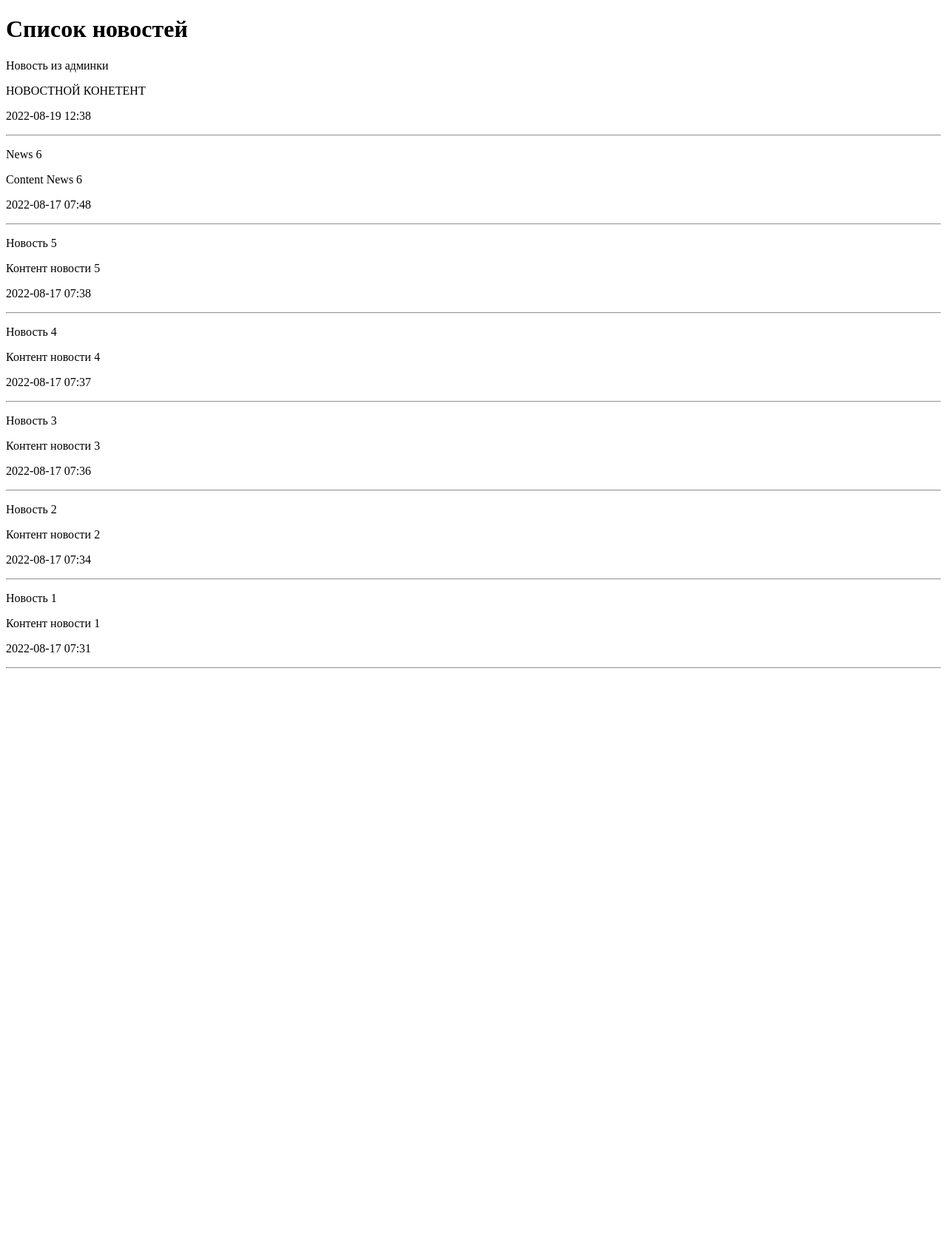
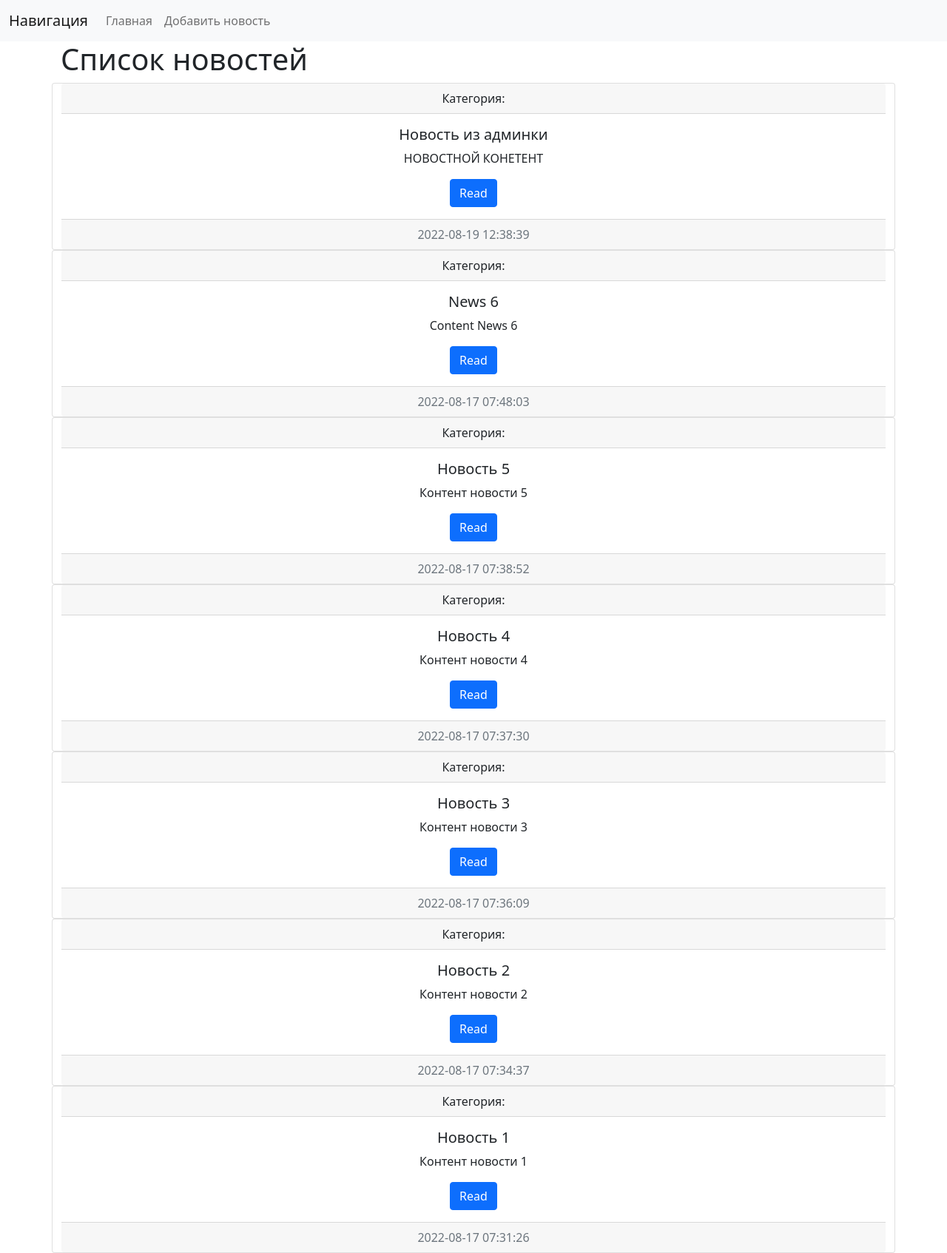
Before and after one commit to Domenen/Repall-, a Django app: page / in a window 1280 px wide. Shown: the whole page at 74% size. Before the commit the page ends 904 px from the top, so only its background shows below. Run offline with Django 4.2, Linux system fonts and the light colour scheme; data comes from the database, SQL or seed files in the repository; parts of the project's set-up code (start-up, migrations or seed data) failed here and were passed over.

Commit message:
modified:   news/templates/news/index.html 	../.vscode/

```diff
--- a/django/test_1/news/templates/news/index.html
+++ b/django/test_1/news/templates/news/index.html
@@ -1,18 +1,53 @@
-<!DOCTYPE html>
+<!doctype html>
 <html lang="en">
 <head>
-    <meta charset="UTF-8">
+    <meta charset="utf-8">
+    <meta name="viewport" content="width=device-width, initial-scale=1">
+
+    <link href="https://cdn.jsdelivr.net/npm/bootstrap@5.0.2/dist/css/bootstrap.min.css" rel="stylesheet" integrity="sha384-EVSTQN3/azprG1Anm3QDgpJLIm9Nao0Yz1ztcQTwFspd3yD65VohhpuuCOmLASjC" crossorigin="anonymous">
+
     <title>{{ title }}</title>
 </head>
 <body>
-    <h1>{{ title }}</h1>
-    {% for item in news  %}
-        <div>
-            <p>{{ item.title }}</p>
-            <p>{{ item.content }}</p>
-            <p>{{ item.created_at|date:"Y-m-d H:i" }}</p>
+    <nav class="navbar navbar-expand-lg navbar-light bg-light">
+        <div class="container-fluid">
+        <a class="navbar-brand" href="/">Навигация</a>
+        <button class="navbar-toggler" type="button" data-bs-toggle="collapse" data-bs-target="#navbarSupportedContent" aria-controls="navbarSupportedContent" aria-expanded="false" aria-label="Toggle navigation">
+            <span class="navbar-toggler-icon"></span>
+        </button>
+        <div class="collapse navbar-collapse" id="navbarSupportedContent">
+            <ul class="navbar-nav me-auto mb-2 mb-lg-0">
+            <li class="nav-item"><a class="nav-link" href="/">Главная</a></li>
+            <li class="nav-item"><a class="nav-link" href="/">Добавить новость</a></li>
         </div>
-        <hr>
-    {% endfor  %}
+        </div>
+    </nav>
+    <div class="container">
+        <h1>{{ title }}</h1>
+        <div class="row">
+            {% for item in news %}
+                <div class="card text-center">
+                    <div class="card-header">
+                        Категория:
+                    </div>
+                    <div class="card-body">
+                        <h5 class="card-title">{{ item.title }}</h5>
+                        <p class="card-text">{{ item.content }}</p>
+                        <a href="#" class="btn btn-primary">Read</a>
+                    </div>
+                    <div class="card-footer text-muted">
+                        {{ item.created_at|date:"Y-m-d H:i:s" }}
+                    </div>
+                </div>
+            {% endfor %}
+        </div>
+    </div>
+
+
+
+    <script src="https://cdn.jsdelivr.net/npm/bootstrap@5.0.2/dist/js/bootstrap.bundle.min.js" integrity="sha384-MrcW6ZMFYlzcLA8Nl+NtUVF0sA7MsXsP1UyJoMp4YLEuNSfAP+JcXn/tWtIaxVXM" crossorigin="anonymous"></script>
+    <script src="https://cdn.jsdelivr.net/npm/@popperjs/core@2.9.2/dist/umd/popper.min.js" integrity="sha384-IQsoLXl5PILFhosVNubq5LC7Qb9DXgDA9i+tQ8Zj3iwWAwPtgFTxbJ8NT4GN1R8p" crossorigin="anonymous"></script>
+    <script src="https://cdn.jsdelivr.net/npm/bootstrap@5.0.2/dist/js/bootstrap.min.js" integrity="sha384-cVKIPhGWiC2Al4u+LWgxfKTRIcfu0JTxR+EQDz/bgldoEyl4H0zUF0QKbrJ0EcQF" crossorigin="anonymous"></script>
+
 </body>
 </html>
```
